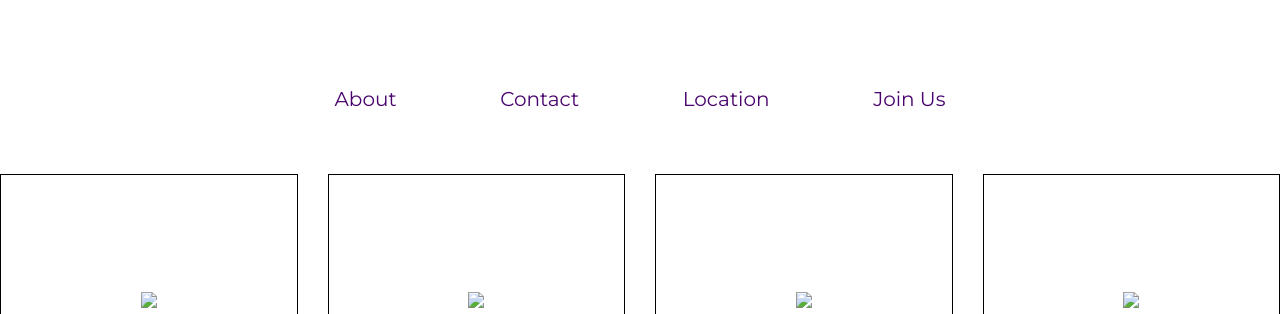
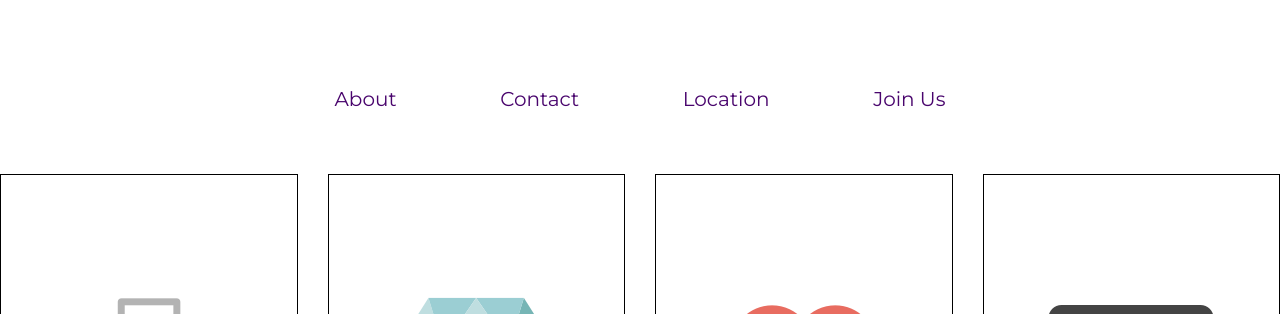
Before and after one commit to ninapearson/workshop, a plain HTML site: page index.html in a window 1280 px wide. Shown: the part 638-952 px from the top of the page. Drawn offline with nearby package versions, Linux system fonts and the light colour scheme.

Commit message:
Add files via upload

```diff
--- a/index.html
+++ b/index.html
@@ -1,5 +1,4 @@
 <!DOCTYPE html>
-<html>
 <head>
 	<title>Landing Page</title>
 </head>
@@ -29,15 +28,13 @@
 		<a href="#">Join Us</a>
 	</div>
 
-	</div>
-
 <div class="card-container">
 	<div class="row">
 
 		<div class="col-xs-12 col-sm-3">
 			<div class="icon-card">
 				<a href="#business">
-						<img src="Landing/images/briefcase.png">
+					<img src="images/briefcase.png">
 				</a>
 				<p>Business</p>
 			</div>
@@ -46,7 +43,7 @@
 		<div class="col-xs-12 col-sm-3">
 			<div class="icon-card">
 				<a href="#projects">
-					<img src="Landing/images/diamond.png">
+					<img src="images/diamond.png">
 				</a>
 				<p>Projects</p>
 			</div>
@@ -55,7 +52,7 @@
 		<div class="col-xs-12 col-sm-3">
 			<div class="icon-card">
 				<a href="#values">
-						<img src="Landing/images/heart.png">
+					<img src="images/heart.png">
 				</a>
 				<p>Values</p>
 			</div>
@@ -63,7 +60,7 @@
 
 		<div class="col-xs-12 col-sm-3">
 			<div class="icon-card">
-						<a href="#onlinestore"><img src="Landing/images/laptop.png">
+				<a href="#onlinestore"><img src="images/laptop.png">
 				</a>
 				<p>Online store</p>
 			</div>
```
Lines whose indentation alone changed are shown as unchanged.
